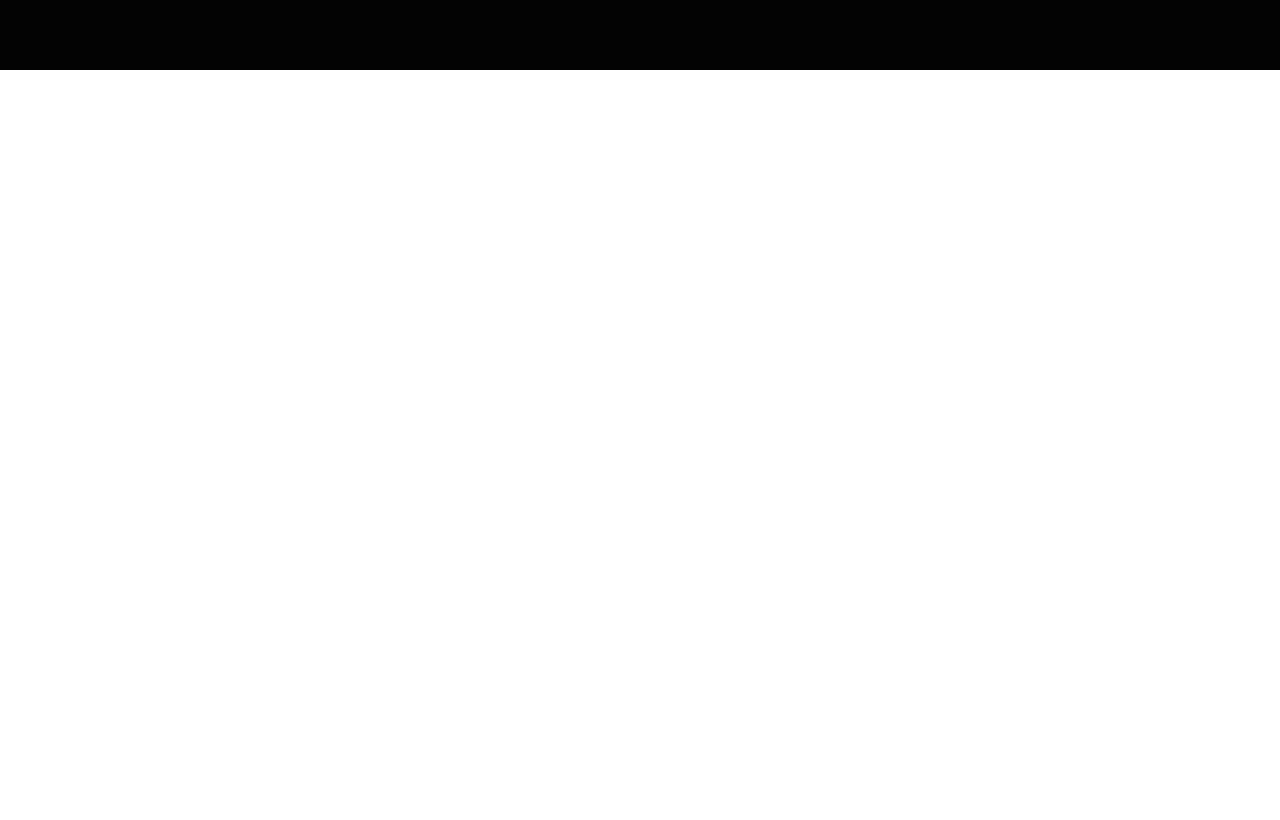
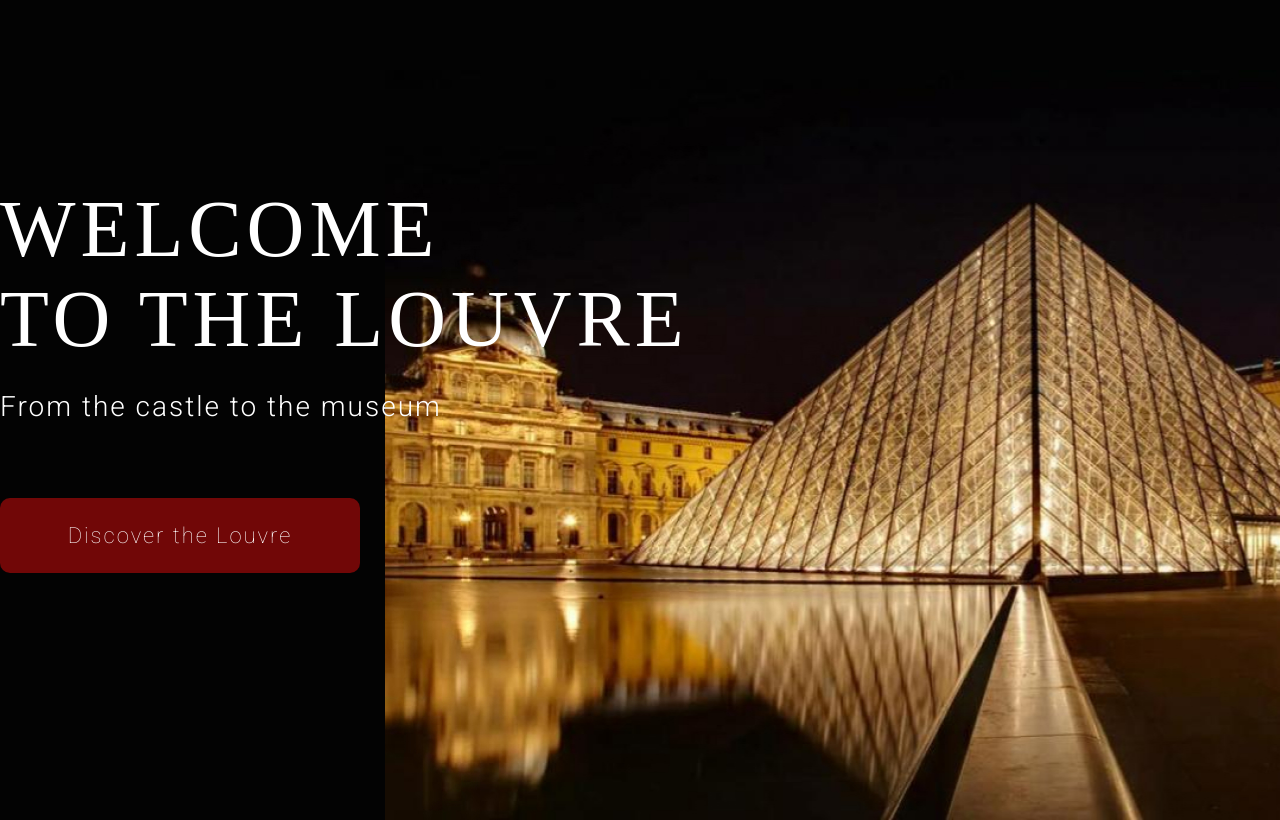
Before and after one commit to tantality/rsschool-JSFEPRESCHOOL, a plain HTML site: page museum/index.html in a window 1280 px wide. Shown: the part 130-950 px from the top of the page. Before the commit the page ends 800 px from the top, so only its background shows below. Drawn offline with Linux system fonts and the light colour scheme; a web font is replaced by a local one.

Commit message:
feat: add welcome section

```diff
--- a/museum/assets/css/style.css
+++ b/museum/assets/css/style.css
@@ -9,9 +9,11 @@
     --f18: 18px;
 }
 
+
 html{
     scroll-behavior: smooth;
 }
+
 
 .wrapper{
     min-height: 100%;
@@ -24,6 +26,11 @@ html{
     max-width: 1440px;
     margin: 0 auto;
     padding: 75px 0;
+}
+
+.welcome__container{
+    padding-top: 114px;
+    padding-bottom: 246px;
 }
 
 header{
@@ -99,6 +106,79 @@ main{
     flex: 1 1 auto;
 }
 
+.bg-section {
+  background-color: var(--bg-dark);
+}
+
+.welcome{
+    min-height: 750px;
+    background-image: url("../img/bg.jpg");
+    background-size: 1215px 750px;
+    background-repeat: no-repeat;
+    background-position: calc(50% + 352px) 100%;
+    color: #FFF;
+}
+
+.welcome__column{
+    display:inline-block;
+}
+
+.section-title {
+    font-family: Forum;
+    font-style: normal;
+    font-weight: normal;
+    font-size: var(--f80);
+    line-height: 90px;
+    letter-spacing: 5px;
+    text-transform: uppercase;
+}
+
+.welcome__subtitle {
+    margin-top:26px;
+    margin-bottom: 75px;
+    font-family: Roboto;
+    font-style: normal;
+    font-weight: 300;
+    font-size: var(--f28);
+    line-height: 33px;
+    letter-spacing: 2px;
+}
+
+.welcome__block{
+    display: block;
+}
+
+.button-text {
+    font-family: Roboto;
+    font-style: normal;
+    font-weight: 200;
+    font-size: 22px;
+    line-height: 26px;
+    letter-spacing: 2px;
+    color: #FFF;
+    text-align: center;
+}
+
+.welcome__button{
+    width:360px;
+    height:75px;
+    border-radius: 10px;
+    background-color: var(--dark-red);
+}
+
+.button a{
+    height: 100%;
+    width: 100%;
+    display:inline-flex;
+    align-items: center;
+    justify-content: center;
+}
+
+.welcome__button:hover{
+    background-color:var(--font-gold);
+}
+
+
 footer{
     background-color: var(--bg-dark);
     height: 300px;
--- a/museum/index.html
+++ b/museum/index.html
@@ -39,9 +39,17 @@
             </div>
         </header>
         <main>
-            <div class="container">
-
-            </div>
+            <section class="welcome bg-section">
+                <div class="welcome__container container">
+                    <div class="welcome__column">
+                        <div class="section-title"><h2>Welcome<span class="welcome__block">to the Louvre</span></h2></div>
+                        <div class="welcome__subtitle"><p>From the castle to the museum</p></div>
+                        <div class="welcome__button button">
+                            <a href="#"><p class="button-text">Discover the Louvre</p></a>
+                        </div>
+                    </div>
+                </div>
+            </section>
         </main>
         <!-- <footer>
             <div class="container">
```
Also changed, not shown: museum/assets/img/map.jpg (deleted), museum/assets/img/map.png (added).
